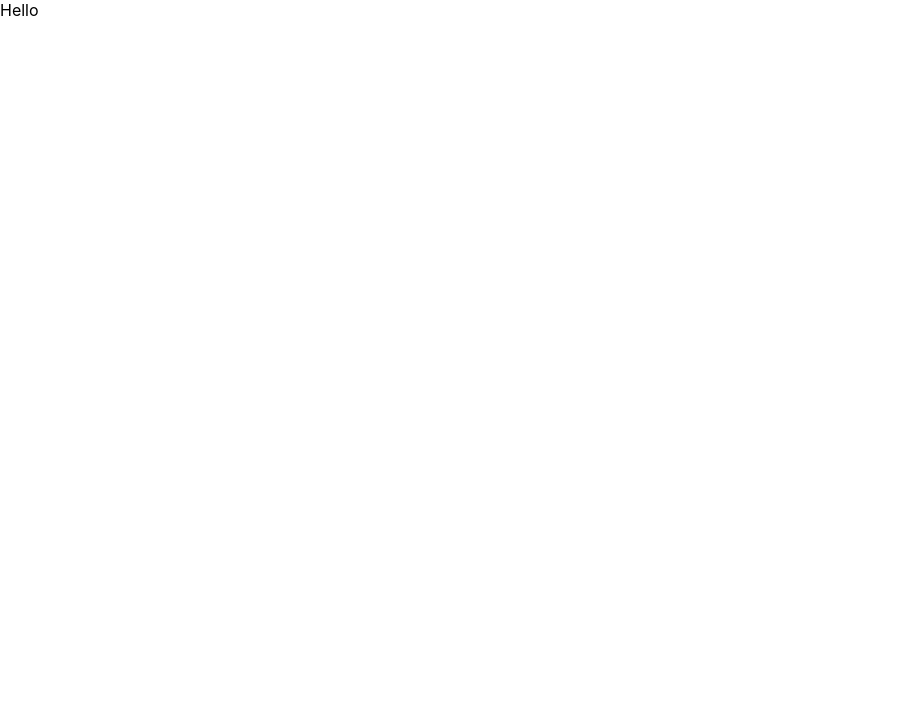
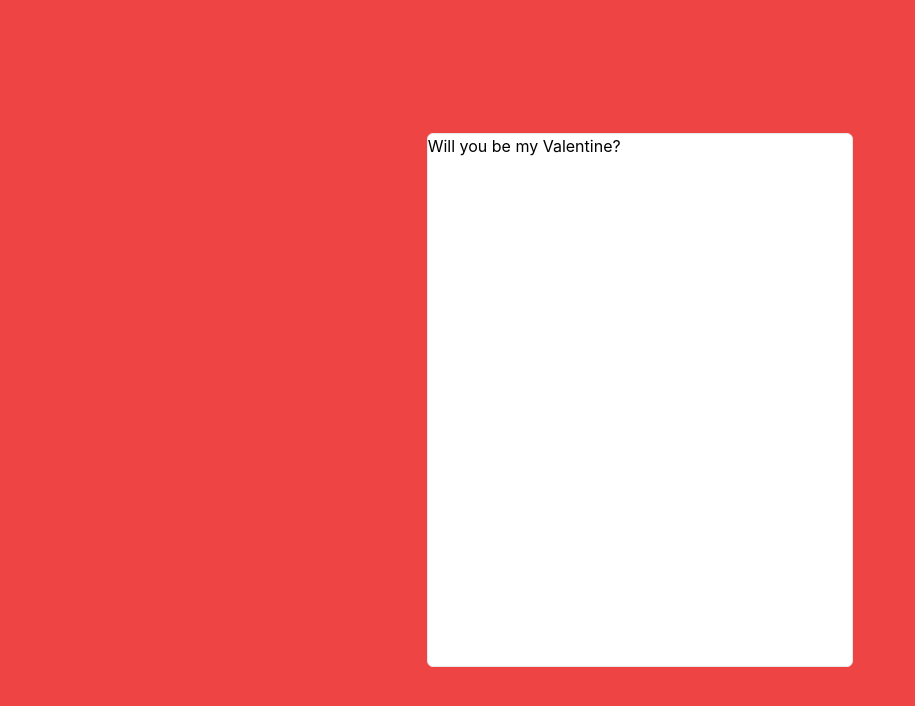
Before and after one commit to iprakritip/valentines-proposal, a JavaScript app: page / in a window 1280 px wide. Shown: the top 706 px of the page, without its empty margins (0-915 px from the left). Built offline with nearby package versions, Linux system fonts and the light colour scheme; the HTML template or start-up script is replaced by a standard one.

Commit message:
setup tailwind

```diff
--- a/package.json
+++ b/package.json
@@ -34,5 +34,8 @@
       "last 1 firefox version",
       "last 1 safari version"
     ]
+  },
+  "devDependencies": {
+    "tailwindcss": "^3.4.1"
   }
 }
--- a/public/index.html
+++ b/public/index.html
@@ -24,7 +24,7 @@
       work correctly both with client-side routing and a non-root public URL.
       Learn how to configure a non-root public URL by running `npm run build`.
     -->
-    <title>React App</title>
+    <title>Be my Valentine</title>
   </head>
   <body>
     <noscript>You need to enable JavaScript to run this app.</noscript>
--- a/src/App.js
+++ b/src/App.js
@@ -2,8 +2,12 @@
 
 function App() {
   return (
-    <div className="App">
-      Hello
+    <div className="w-screen h-screen bg-red-500 flex justify-center items-center">
+      <div className="w-1/3 h-2/3 bg-white border rounded-md">
+
+        <p>Will you be my Valentine?</p>
+
+      </div>
     </div>
   );
 }
--- a/src/index.css
+++ b/src/index.css
@@ -1,3 +1,7 @@
+@tailwind base;
+@tailwind components;
+@tailwind utilities;
+
 body {
   margin: 0;
   font-family: -apple-system, BlinkMacSystemFont, 'Segoe UI', 'Roboto', 'Oxygen',
--- /dev/null
+++ b/tailwind.config.js
@@ -0,0 +1,10 @@
+
+/** @type {import('tailwindcss').Config} */
+
+export default {
+  content: ["./src/**/*.{html,js}"],
+  theme: {
+    extend: {},
+  },
+  plugins: [],
+}
```
